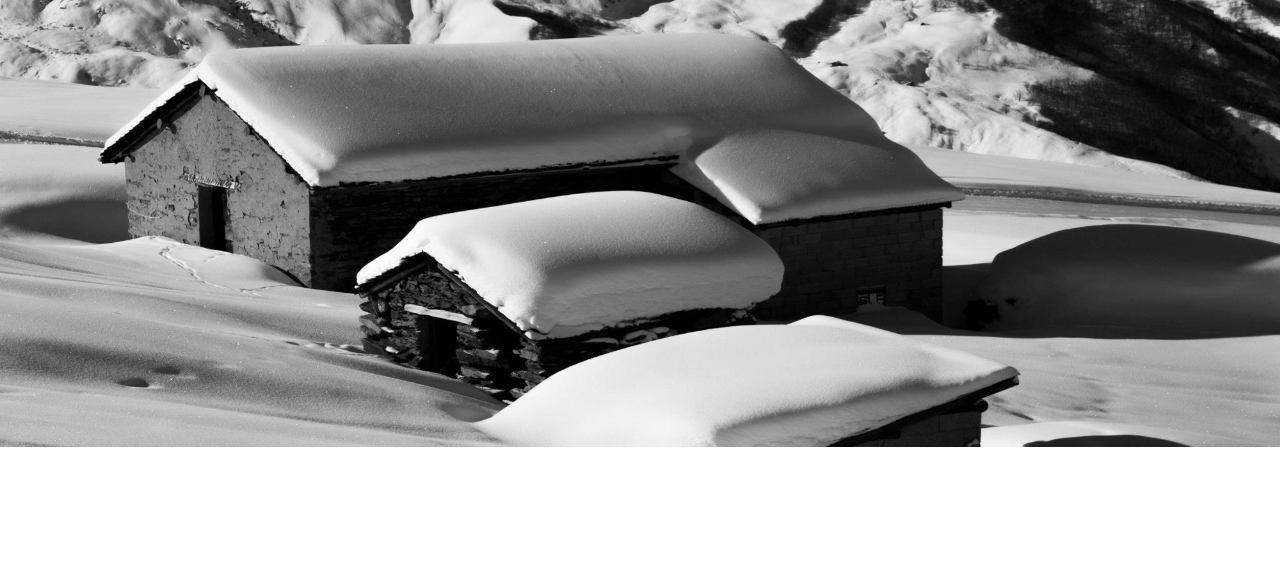
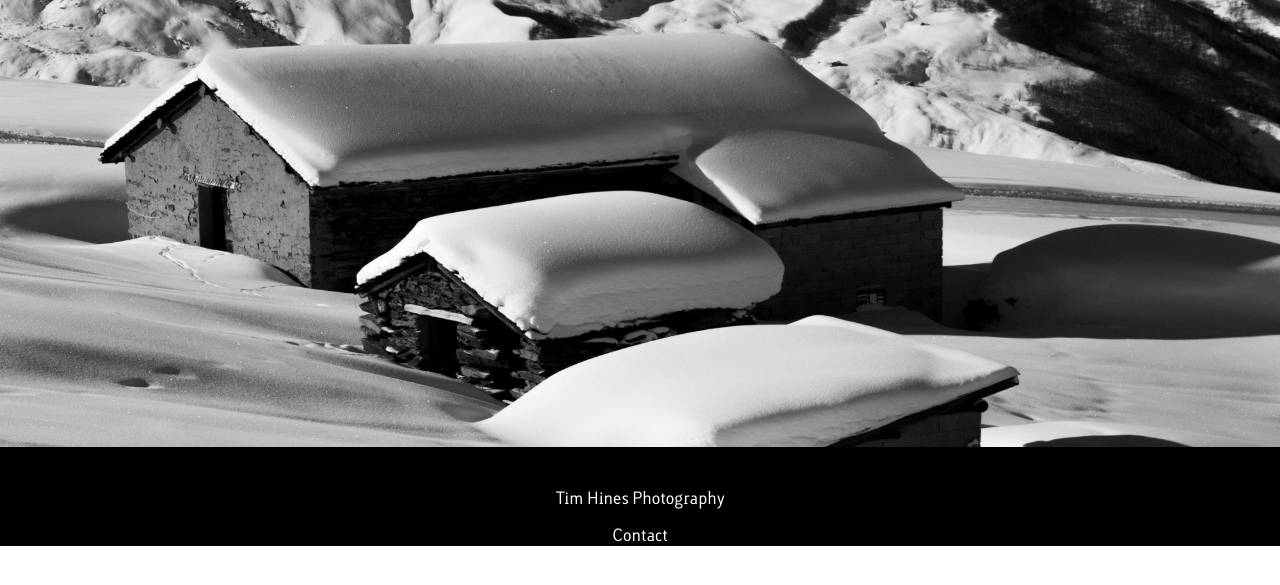
Before and after one commit to Jafferwaffer/TimsWeb, a PHP site: page / in a window 1280 px wide. Shown: the part 123-708 px from the top of the page. Run offline with PHP 8.4, Linux system fonts and the light colour scheme; some libraries are stand-ins or nearby versions.

Commit message:
added footer

```diff
--- a/css/style.css
+++ b/css/style.css
@@ -53,7 +53,16 @@ a:visited{
 a:hover{
 	text-decoration: none;
 }
+footer{
+	background:black;
+	color:white;
+	text-align:center;
+	padding-top:25px;
+}
 
+#home_contact{
+	color:white;
+}
 /*CONTACT CONTAINER*/
 contact_container{
 	font-family:junction;
--- a/index.php
+++ b/index.php
@@ -42,5 +42,10 @@
 			after: function(){}     // Function: After callback
 		});
 	</script>
+	<footer>
+		<p>Tim Hines Photography<p>
+		<a href="contact.php" id="home_contact"><p>Contact</p></a>
+	</footer>
 	</body>
+
 </html>
```
